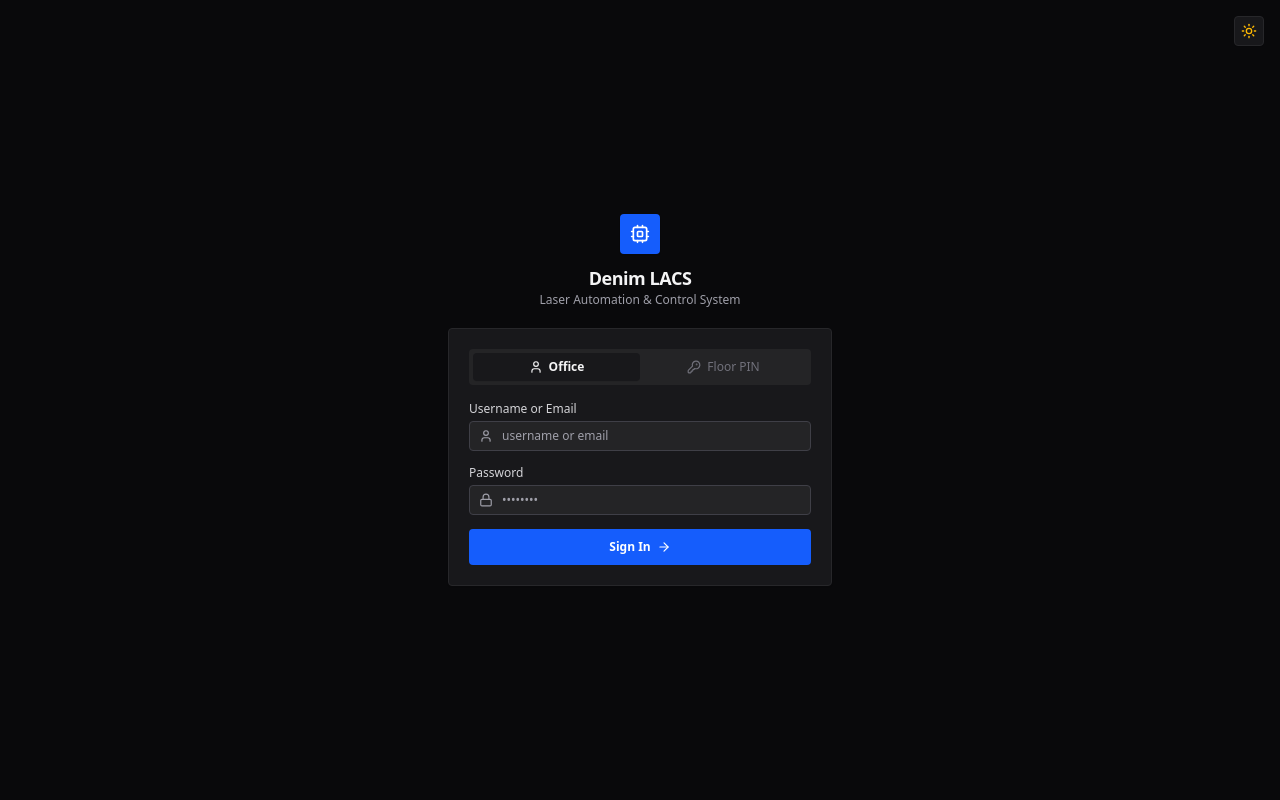
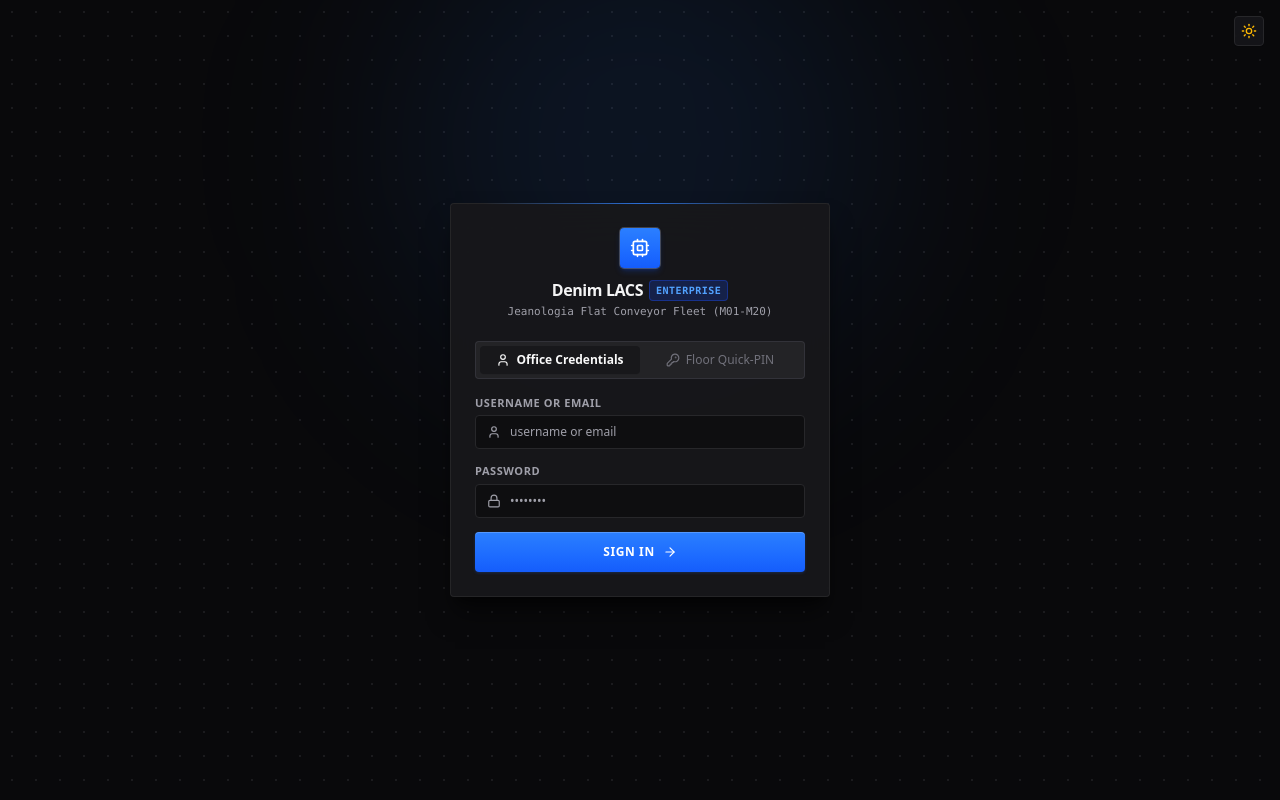
Before and after one commit to techstackbusinessbd/lms, a React (Vite) app in the folder frontend/: page / in a window 1280 px wide. Built offline with nearby package versions, Linux system fonts and the light colour scheme.

Commit message:
style(auth): elevate login page to enterprise premium industrial craft

```diff
--- a/frontend/src/components/auth/FloorKeypad.tsx
+++ b/frontend/src/components/auth/FloorKeypad.tsx
@@ -1,8 +1,8 @@
 /**
- * শপ-ফ্লোর টাচ-অপ্টিমাইজড নিউমেরিক কিপ্যাড (Floor Touch-Optimized Keypad)
+ * শপ-ফ্লোর টাচ-অপ্টিমাইজড নিউমেরিক কিপ্যাড (Premium Floor Touch Keypad)
  * Denim Laser Automation & Control System (Denim LACS)
  *
- * ৪-৬ সংখ্যার Quick-PIN দ্রুত ও নির্ভুলভাবে এন্ট্রি করার জন্য পরিচ্ছন্ন ও মিনিমাল কিপ্যাড।
+ * প্রিমিয়াম ইন্ডাস্ট্রিয়াল লুক: গ্লোয়িং sapphire/denim ডটস ও টেক্সটাইল টাচ কিপ্যাড।
  */
 
 import React from 'react';
@@ -48,26 +48,26 @@ export const FloorKeypad: React.FC<FloorKeypadProps> = ({
   const digits = ['1', '2', '3', '4', '5', '6', '7', '8', '9'];
 
   return (
-    <div className="w-full select-none">
-      {/* পিন ডটস ইনডিকেটর (মিনিমাল ও নিট) */}
-      <div className="flex justify-center items-center gap-2.5 py-3 mb-1">
+    <div className="w-full select-none space-y-3">
+      {/* প্রিমিয়াম পিন অ্যাপারচার ডটস */}
+      <div className="flex justify-center items-center gap-3 py-3 px-4 bg-zinc-50/70 dark:bg-zinc-950/60 border border-zinc-200/80 dark:border-zinc-800/80 rounded-sm">
         {Array.from({ length: maxDigits }).map((_, index) => {
           const isFilled = index < pin.length;
           return (
             <div
               key={index}
               className={cn(
-                'w-3 h-3 rounded-full transition-all duration-150',
+                'w-3.5 h-3.5 rounded-full transition-all duration-200',
                 isFilled
-                  ? 'bg-blue-600 scale-110 shadow-xs'
-                  : 'bg-zinc-200 dark:bg-zinc-800 border border-zinc-300 dark:border-zinc-700'
+                  ? 'bg-blue-600 border border-blue-400 shadow-[0_0_10px_rgba(37,99,235,0.6)] scale-110'
+                  : 'bg-zinc-200 dark:bg-zinc-800/90 border border-zinc-300 dark:border-zinc-700/80'
               )}
             />
           );
         })}
       </div>
 
-      {/* ৩x৪ কিপ্যাড গ্রিড (৪৮px+ টাচ বাটন) */}
+      {/* প্রিমিয়াম ৩x৪ নিউমেরিক গ্রিড (৪৮px টাচ স্ট্যান্ডার্ড) */}
       <div className="grid grid-cols-3 gap-1.5">
         {digits.map((digit) => (
           <button
@@ -75,19 +75,19 @@ export const FloorKeypad: React.FC<FloorKeypadProps> = ({
             type="button"
             disabled={disabled || isLoading}
             onClick={() => handleDigitClick(digit)}
-            className="h-12 flex items-center justify-center text-lg font-semibold font-mono text-zinc-900 dark:text-zinc-100 bg-zinc-50 dark:bg-zinc-800/60 hover:bg-zinc-100 dark:hover:bg-zinc-700 border border-zinc-200 dark:border-zinc-700/80 rounded-sm shadow-2xs active:scale-95 transition-all disabled:opacity-40"
+            className="h-12 flex items-center justify-center text-lg font-bold font-mono text-zinc-800 dark:text-zinc-100 bg-white dark:bg-zinc-800/60 hover:bg-zinc-50 dark:hover:bg-zinc-750 border border-zinc-200/90 dark:border-zinc-700/60 rounded-sm shadow-[0_1px_2px_rgba(0,0,0,0.03)] active:scale-[0.97] active:border-blue-500 active:bg-blue-50/50 dark:active:bg-blue-950/30 transition-all disabled:opacity-40"
           >
             {digit}
           </button>
         ))}
 
-        {/* ক্লিয়ার বাটন */}
+        {/* ক্লিয়ার (C) বাটন */}
         <button
           type="button"
           disabled={disabled || isLoading || pin.length === 0}
           onClick={handleClear}
-          title="Clear"
-          className="h-12 flex items-center justify-center text-zinc-400 hover:text-red-500 bg-zinc-50 dark:bg-zinc-800/40 hover:bg-zinc-100 dark:hover:bg-zinc-700 border border-zinc-200 dark:border-zinc-700/80 rounded-sm active:scale-95 transition-all disabled:opacity-30"
+          title="Clear PIN"
+          className="h-12 flex items-center justify-center text-xs font-mono font-semibold uppercase text-zinc-400 hover:text-red-500 bg-zinc-50/60 dark:bg-zinc-850/40 hover:bg-zinc-100 dark:hover:bg-zinc-800 border border-zinc-200/80 dark:border-zinc-800/80 rounded-sm active:scale-[0.97] transition-all disabled:opacity-30"
         >
           <RotateCcw className="w-4 h-4" />
         </button>
@@ -97,7 +97,7 @@ export const FloorKeypad: React.FC<FloorKeypadProps> = ({
           type="button"
           disabled={disabled || isLoading}
           onClick={() => handleDigitClick('0')}
-          className="h-12 flex items-center justify-center text-lg font-semibold font-mono text-zinc-900 dark:text-zinc-100 bg-zinc-50 dark:bg-zinc-800/60 hover:bg-zinc-100 dark:hover:bg-zinc-700 border border-zinc-200 dark:border-zinc-700/80 rounded-sm shadow-2xs active:scale-95 transition-all disabled:opacity-40"
+          className="h-12 flex items-center justify-center text-lg font-bold font-mono text-zinc-800 dark:text-zinc-100 bg-white dark:bg-zinc-800/60 hover:bg-zinc-50 dark:hover:bg-zinc-750 border border-zinc-200/90 dark:border-zinc-700/60 rounded-sm shadow-[0_1px_2px_rgba(0,0,0,0.03)] active:scale-[0.97] active:border-blue-500 active:bg-blue-50/50 dark:active:bg-blue-950/30 transition-all disabled:opacity-40"
         >
           0
         </button>
@@ -108,27 +108,27 @@ export const FloorKeypad: React.FC<FloorKeypadProps> = ({
           disabled={disabled || isLoading || pin.length === 0}
           onClick={handleBackspace}
           title="Backspace"
-          className="h-12 flex items-center justify-center text-zinc-500 dark:text-zinc-400 hover:text-zinc-900 dark:hover:text-zinc-100 bg-zinc-50 dark:bg-zinc-800/40 hover:bg-zinc-100 dark:hover:bg-zinc-700 border border-zinc-200 dark:border-zinc-700/80 rounded-sm active:scale-95 transition-all disabled:opacity-30"
+          className="h-12 flex items-center justify-center text-zinc-500 dark:text-zinc-400 hover:text-zinc-900 dark:hover:text-zinc-100 bg-zinc-50/60 dark:bg-zinc-850/40 hover:bg-zinc-100 dark:hover:bg-zinc-800 border border-zinc-200/80 dark:border-zinc-800/80 rounded-sm active:scale-[0.97] transition-all disabled:opacity-30"
         >
           <Delete className="w-4 h-4" />
         </button>
       </div>
 
-      {/* সাবমিট বাটন */}
+      {/* প্রিমিয়াম সাবমিট বাটন */}
       <button
         type="button"
         disabled={disabled || isLoading || pin.length < 4}
         onClick={onSubmit}
-        className="w-full mt-2.5 h-10 flex items-center justify-center gap-2 text-xs font-semibold text-white bg-blue-600 hover:bg-blue-700 active:bg-blue-800 disabled:bg-zinc-200 dark:disabled:bg-zinc-800 disabled:text-zinc-400 dark:disabled:text-zinc-500 rounded-sm shadow-xs transition-all"
+        className="w-full mt-2 h-10 flex items-center justify-center gap-2 text-xs font-semibold tracking-wider uppercase text-white bg-gradient-to-b from-blue-500 to-blue-600 hover:from-blue-600 hover:to-blue-700 active:from-blue-700 active:to-blue-800 disabled:from-zinc-200 disabled:to-zinc-300 dark:disabled:from-zinc-800 dark:disabled:to-zinc-850 disabled:text-zinc-400 dark:disabled:text-zinc-600 rounded-sm shadow-[0_1px_3px_rgba(37,99,235,0.25),inset_0_1px_0_rgba(255,255,255,0.2)] disabled:shadow-none active:translate-y-px transition-all"
       >
         {isLoading ? (
           <>
             <Loader2 className="w-3.5 h-3.5 animate-spin" />
-            <span>Verifying...</span>
+            <span>Verifying PIN...</span>
           </>
         ) : (
           <>
-            <span>Verify & Enter</span>
+            <span>Authenticate & Unlock</span>
             <ArrowRight className="w-3.5 h-3.5" />
           </>
         )}
--- a/frontend/src/pages/Login.tsx
+++ b/frontend/src/pages/Login.tsx
@@ -1,9 +1,9 @@
 /**
- * টাচ-ফ্রেন্ডলি সেন্ট্রাল লগইন স্ক্রিন (Neat & Clean Login Screen)
+ * প্রিমিয়াম সেন্ট্রাল লগইন স্ক্রিন (Enterprise Premium Login Screen)
  * Denim Laser Automation & Control System (Denim LACS)
  *
- * রুল ১৮ (Neat, Clean & Zero Clutter) এবং রুল ১৬ (2px Corner Radius) মেনে তৈরি পরিচ্ছন্ন লগইন পেজ।
- * অফিস ক্রেডেনশিয়াল এবং শপ-ফ্লোর Quick-PIN এর জন্য মার্জিত ও দ্রুত ইন্টারফেস।
+ * রুল ১৬ (2px Corner Radius & Dual Theme), রুল ১৮ (Zero Clutter) এবং
+ * রুল ২৩ (Pydantic v2 Server-Side Validation) মেনে প্রস্তুতকৃত হাই-এন্ড ইন্ডাস্ট্রিয়াল ইউআই।
  */
 
 import React, { useState } from 'react';
@@ -66,7 +66,7 @@ export const Login: React.FC = () => {
         setGeneralError(err.message);
         setFieldErrors(err.fieldErrors);
       } else {
-        setGeneralError('Unable to connect to authentication server.');
+        setGeneralError('Authentication server unreachable. Please verify local LAN.');
       }
     } finally {
       setIsLoading(false);
@@ -92,7 +92,7 @@ export const Login: React.FC = () => {
         setGeneralError(err.message);
         setFieldErrors(err.fieldErrors);
       } else {
-        setGeneralError('Unable to connect to authentication server.');
+        setGeneralError('Authentication server unreachable. Please verify local LAN.');
       }
       setPin('');
     } finally {
@@ -101,49 +101,60 @@ export const Login: React.FC = () => {
   };
 
   return (
-    <div className="min-h-screen flex items-center justify-center p-4 bg-zinc-100/80 dark:bg-zinc-950 text-zinc-900 dark:text-zinc-100 transition-colors">
-      {/* থিম টগল (টপ-রাইট) */}
+    <div className="relative min-h-screen flex items-center justify-center p-4 bg-zinc-100 dark:bg-zinc-950 text-zinc-900 dark:text-zinc-100 overflow-hidden select-none transition-colors">
+      {/* ১. হাই-এন্ড ব্যাকগ্রাউন্ড ডট-ম্যাট্রিক্স ও অ্যাম্বিয়েন্ট ব্লু গ্লো */}
+      <div className="absolute inset-0 bg-[radial-gradient(#d4d4d8_1px,transparent_1px)] dark:bg-[radial-gradient(#27272a_1px,transparent_1px)] [background-size:24px_24px] opacity-60 pointer-events-none" />
+      <div className="absolute w-[480px] h-[480px] -top-24 left-1/2 -translate-x-1/2 bg-blue-600/10 dark:bg-blue-500/10 rounded-full blur-[110px] pointer-events-none" />
+
+      {/* ২. থিম টগল (টপ-রাইট) */}
       <div className="fixed top-4 right-4 z-50">
         <button
           onClick={toggleTheme}
           type="button"
           title={`Switch to ${theme === 'dark' ? 'Light' : 'Dark'} Mode`}
-          className="p-1.5 rounded-sm border border-zinc-200 dark:border-zinc-800 bg-white dark:bg-zinc-900 text-zinc-600 dark:text-zinc-300 hover:bg-zinc-50 dark:hover:bg-zinc-800 transition-colors shadow-2xs"
+          className="p-1.5 rounded-sm border border-zinc-200/90 dark:border-zinc-800 bg-white/80 dark:bg-zinc-900/80 backdrop-blur-xs text-zinc-600 dark:text-zinc-300 hover:bg-white dark:hover:bg-zinc-800 transition-all shadow-2xs"
         >
-          {theme === 'dark' ? <Sun className="w-4 h-4 text-amber-400" /> : <Moon className="w-4 h-4 text-zinc-600" />}
+          {theme === 'dark' ? <Sun className="w-4 h-4 text-amber-400" /> : <Moon className="w-4 h-4 text-blue-600" />}
         </button>
       </div>
 
-      <div className="w-full max-w-sm">
-        {/* লোগো ও হেডার */}
-        <div className="flex flex-col items-center mb-5">
-          <div className="w-10 h-10 rounded-sm bg-blue-600 flex items-center justify-center text-white mb-2.5 shadow-xs">
+      {/* ৩. প্রিমিয়াম কার্ড কন্টেইনার */}
+      <div className="relative z-10 w-full max-w-[380px] bg-white/95 dark:bg-zinc-900/95 backdrop-blur-xl border border-zinc-200/90 dark:border-zinc-800/90 rounded-sm shadow-xl shadow-zinc-950/5 dark:shadow-black/50 p-6 transition-all">
+        {/* টপ স্পেকুলার গ্লো লাইন */}
+        <div className="absolute -top-px left-8 right-8 h-px bg-gradient-to-r from-transparent via-blue-500/80 to-transparent pointer-events-none" />
+
+        {/* ব্র্যান্ড হেডার */}
+        <div className="flex flex-col items-center mb-5 text-center">
+          <div className="w-10 h-10 rounded-sm bg-gradient-to-b from-blue-500 to-blue-600 flex items-center justify-center text-white mb-2.5 shadow-md shadow-blue-600/25 ring-1 ring-white/20">
             <Cpu className="w-5 h-5" />
           </div>
-          <h1 className="text-lg font-bold tracking-tight text-zinc-900 dark:text-zinc-100">
+          <div className="flex items-center gap-1.5">
+            <h1 className="text-base font-bold tracking-tight text-zinc-900 dark:text-zinc-100">
               Denim LACS
             </h1>
-          <p className="text-xs text-zinc-500 dark:text-zinc-400">
-            Laser Automation & Control System
+            <span className="text-[10px] font-mono font-semibold px-1.5 py-0.5 rounded-sm bg-blue-50 dark:bg-blue-950/80 text-blue-600 dark:text-blue-400 border border-blue-200/60 dark:border-blue-800/60 tracking-wider">
+              ENTERPRISE
+            </span>
+          </div>
+          <p className="text-[11px] font-mono text-zinc-500 dark:text-zinc-400 mt-0.5">
+            Jeanologia Flat Conveyor Fleet (M01-M20)
           </p>
         </div>
 
-        {/* নিট ও ক্লিন প্রধান কার্ড */}
-        <div className="bg-white dark:bg-zinc-900 border border-zinc-200 dark:border-zinc-800 rounded-sm shadow-xs p-5">
-          {/* সেগমেন্টেড পিল ট্যাব কন্ট্রোল */}
-          <div className="flex p-1 bg-zinc-100 dark:bg-zinc-800/80 rounded-sm mb-4">
+        {/* সেগমেন্টেড পিল সুইচ (Modern Pill Tab) */}
+        <div className="flex p-1 bg-zinc-100/90 dark:bg-zinc-800/80 rounded-sm mb-4 border border-zinc-200/60 dark:border-zinc-700/60">
           <button
             type="button"
             onClick={() => handleTabChange('office')}
             className={cn(
               'flex-1 py-1.5 text-xs rounded-sm flex items-center justify-center gap-1.5 transition-all',
               activeTab === 'office'
-                  ? 'bg-white dark:bg-zinc-900 text-zinc-900 dark:text-zinc-100 shadow-2xs font-semibold'
-                  : 'text-zinc-500 hover:text-zinc-800 dark:hover:text-zinc-200 font-medium'
+                ? 'bg-white dark:bg-zinc-900 text-zinc-900 dark:text-zinc-50 shadow-2xs font-semibold'
+                : 'text-zinc-500 hover:text-zinc-800 dark:hover:text-zinc-300 font-medium'
             )}
           >
             <UserIcon className="w-3.5 h-3.5" />
-              <span>Office</span>
+            <span>Office Credentials</span>
           </button>
 
           <button
@@ -152,18 +163,18 @@ export const Login: React.FC = () => {
             className={cn(
               'flex-1 py-1.5 text-xs rounded-sm flex items-center justify-center gap-1.5 transition-all',
               activeTab === 'floor'
-                  ? 'bg-white dark:bg-zinc-900 text-zinc-900 dark:text-zinc-100 shadow-2xs font-semibold'
-                  : 'text-zinc-500 hover:text-zinc-800 dark:hover:text-zinc-200 font-medium'
+                ? 'bg-white dark:bg-zinc-900 text-zinc-900 dark:text-zinc-50 shadow-2xs font-semibold'
+                : 'text-zinc-500 hover:text-zinc-800 dark:hover:text-zinc-300 font-medium'
             )}
           >
             <KeyRound className="w-3.5 h-3.5" />
-              <span>Floor PIN</span>
+            <span>Floor Quick-PIN</span>
           </button>
         </div>
 
-          {/* জেনারেল এরর ব্যানার */}
+        {/* এরর ব্যানার */}
         {generalError && (
-            <div className="mb-3.5 p-2.5 bg-red-50 dark:bg-red-950/40 border border-red-200 dark:border-red-900/60 rounded-sm flex items-center gap-2 text-xs text-red-600 dark:text-red-400 animate-fadeIn">
+          <div className="mb-3.5 p-2.5 bg-red-50/90 dark:bg-red-950/40 border border-red-200 dark:border-red-900/60 rounded-sm flex items-center gap-2 text-xs text-red-600 dark:text-red-400 animate-fadeIn">
             <ShieldAlert className="w-3.5 h-3.5 shrink-0" />
             <span className="leading-tight">{generalError}</span>
           </div>
@@ -173,11 +184,11 @@ export const Login: React.FC = () => {
         {activeTab === 'office' && (
           <form noValidate onSubmit={handleOfficeSubmit} className="space-y-3.5">
             <div>
-                <label className="block text-xs font-medium text-zinc-700 dark:text-zinc-300 mb-1">
+              <label className="block text-[11px] font-semibold tracking-wider uppercase text-zinc-500 dark:text-zinc-400 mb-1">
                 Username or Email
               </label>
               <div className="relative">
-                  <UserIcon className="w-3.5 h-3.5 text-zinc-400 absolute left-2.5 top-1/2 -translate-y-1/2" />
+                <UserIcon className="w-3.5 h-3.5 text-zinc-400 absolute left-3 top-1/2 -translate-y-1/2" />
                 <input
                   type="text"
                   autoComplete="username"
@@ -186,10 +197,10 @@ export const Login: React.FC = () => {
                   placeholder="username or email"
                   disabled={isLoading}
                   className={cn(
-                      'w-full pl-8 pr-3 py-1.5 text-xs bg-white dark:bg-zinc-800/80 border rounded-sm outline-none transition-all placeholder:text-zinc-400',
+                    'w-full pl-8.5 pr-3 py-2 text-xs bg-zinc-50/60 dark:bg-zinc-950/60 border rounded-sm outline-none transition-all placeholder:text-zinc-400 focus:bg-white dark:focus:bg-zinc-900',
                     fieldErrors.username_or_email
-                        ? 'border-red-500 focus:border-red-600'
-                        : 'border-zinc-200 dark:border-zinc-700 focus:border-blue-600 dark:focus:border-blue-500'
+                      ? 'border-red-500 focus:border-red-600 focus:ring-1 focus:ring-red-600/20'
+                      : 'border-zinc-200 dark:border-zinc-800 focus:border-blue-600 dark:focus:border-blue-500 focus:ring-1 focus:ring-blue-600/20'
                   )}
                 />
               </div>
@@ -199,11 +210,11 @@ export const Login: React.FC = () => {
             </div>
 
             <div>
-                <label className="block text-xs font-medium text-zinc-700 dark:text-zinc-300 mb-1">
+              <label className="block text-[11px] font-semibold tracking-wider uppercase text-zinc-500 dark:text-zinc-400 mb-1">
                 Password
               </label>
               <div className="relative">
-                  <Lock className="w-3.5 h-3.5 text-zinc-400 absolute left-2.5 top-1/2 -translate-y-1/2" />
+                <Lock className="w-3.5 h-3.5 text-zinc-400 absolute left-3 top-1/2 -translate-y-1/2" />
                 <input
                   type="password"
                   autoComplete="current-password"
@@ -212,10 +223,10 @@ export const Login: React.FC = () => {
                   placeholder="••••••••"
                   disabled={isLoading}
                   className={cn(
-                      'w-full pl-8 pr-3 py-1.5 text-xs bg-white dark:bg-zinc-800/80 border rounded-sm outline-none transition-all placeholder:text-zinc-400',
+                    'w-full pl-8.5 pr-3 py-2 text-xs bg-zinc-50/60 dark:bg-zinc-950/60 border rounded-sm outline-none transition-all placeholder:text-zinc-400 focus:bg-white dark:focus:bg-zinc-900',
                     fieldErrors.password
-                        ? 'border-red-500 focus:border-red-600'
-                        : 'border-zinc-200 dark:border-zinc-700 focus:border-blue-600 dark:focus:border-blue-500'
+                      ? 'border-red-500 focus:border-red-600 focus:ring-1 focus:ring-red-600/20'
+                      : 'border-zinc-200 dark:border-zinc-800 focus:border-blue-600 dark:focus:border-blue-500 focus:ring-1 focus:ring-blue-600/20'
                   )}
                 />
               </div>
@@ -227,12 +238,12 @@ export const Login: React.FC = () => {
             <button
               type="submit"
               disabled={isLoading}
-                className="w-full mt-1.5 h-9 flex items-center justify-center gap-1.5 text-xs font-semibold text-white bg-blue-600 hover:bg-blue-700 active:bg-blue-800 disabled:opacity-60 rounded-sm shadow-2xs transition-all"
+              className="w-full mt-2 h-10 flex items-center justify-center gap-2 text-xs font-semibold tracking-wider uppercase text-white bg-gradient-to-b from-blue-500 to-blue-600 hover:from-blue-600 hover:to-blue-700 active:from-blue-700 active:to-blue-800 disabled:from-zinc-200 disabled:to-zinc-300 dark:disabled:from-zinc-800 dark:disabled:to-zinc-850 disabled:text-zinc-400 dark:disabled:text-zinc-600 rounded-sm shadow-[0_1px_3px_rgba(37,99,235,0.25),inset_0_1px_0_rgba(255,255,255,0.2)] disabled:shadow-none active:translate-y-px transition-all"
             >
               {isLoading ? (
                 <>
                   <Loader2 className="w-3.5 h-3.5 animate-spin" />
-                    <span>Signing In...</span>
+                  <span>Authenticating...</span>
                 </>
               ) : (
                 <>
@@ -248,13 +259,16 @@ export const Login: React.FC = () => {
         {activeTab === 'floor' && (
           <div className="space-y-3">
             <div>
+              <label className="block text-[11px] font-semibold tracking-wider uppercase text-zinc-500 dark:text-zinc-400 mb-1">
+                Badge / RFID Scanner (Optional)
+              </label>
               <input
                 type="text"
                 value={badgeId}
                 onChange={(e) => setBadgeId(e.target.value)}
-                  placeholder="Badge ID / RFID (Optional)"
+                placeholder="Scan RFID or enter Badge ID"
                 disabled={isLoading}
-                  className="w-full px-2.5 py-1.5 text-xs bg-white dark:bg-zinc-800/80 border border-zinc-200 dark:border-zinc-700 rounded-sm outline-none focus:border-blue-600 dark:focus:border-blue-500 transition-all placeholder:text-zinc-400"
+                className="w-full px-3 py-1.5 text-xs bg-zinc-50/60 dark:bg-zinc-950/60 border border-zinc-200 dark:border-zinc-800 rounded-sm outline-none focus:bg-white dark:focus:bg-zinc-900 focus:border-blue-600 dark:focus:border-blue-500 focus:ring-1 focus:ring-blue-600/20 transition-all placeholder:text-zinc-400 font-mono"
               />
               {fieldErrors.badge_id_or_username && (
                 <p className="mt-1 text-[11px] text-red-500">
@@ -275,6 +289,5 @@ export const Login: React.FC = () => {
         )}
       </div>
     </div>
-    </div>
   );
 };
```
Lines whose indentation alone changed are shown as unchanged.
